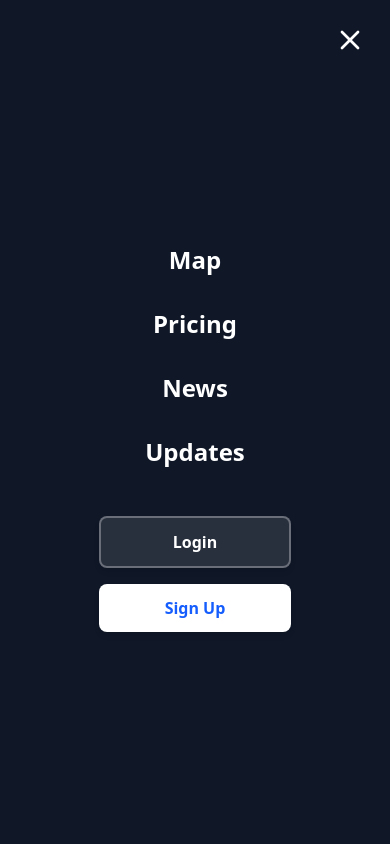
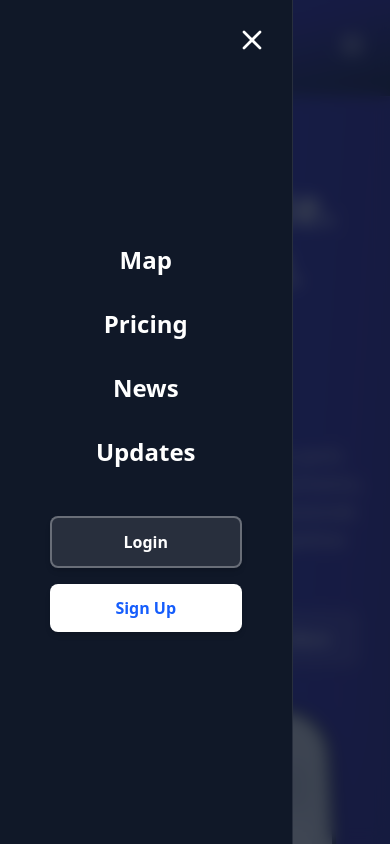
Before and after one commit to DanielVihorev/GearShare-Site, a React (Vite) app: page / in a window 390 px wide. Both pictures are taken after a click on the button 352 px from the left and 45 px from the top of the page. Shown: the top 844 px of the page. Built offline with nearby package versions, Linux system fonts and the light colour scheme; no server answers.

Commit message:
fix(layout): improve header stickiness and mobile menu transitions

```diff
--- a/src/App.tsx
+++ b/src/App.tsx
@@ -1,4 +1,4 @@
-import { BrowserRouter, Routes, Route } from "react-router-dom";
+import { createBrowserRouter, RouterProvider } from "react-router-dom";
 import { MainLayout } from "./layout/MainLayout";
 import { HomePage } from "./pages/HomePage";
 import { AuthPage } from "./pages/AuthPage";
@@ -19,41 +19,52 @@ import { SalesPage } from "./pages/SalesPage";
 import { BillingPage } from "./pages/BillingPage";
 import { ContactsPage } from "./pages/ContactsPage";
 
+// Create the router configuration as an array of objects
+const router = createBrowserRouter([
+  {
+    // Public routes are nested under the MainLayout
+    element: <MainLayout />,
+    children: [
+      { path: "/", element: <HomePage /> },
+      { path: "/map", element: <MapPage /> },
+      { path: "/news", element: <NewsPage /> },
+      { path: "/updates", element: <UpdatesPage /> },
+      { path: "/pricing", element: <PricingPage /> },
+      { path: "/login", element: <AuthPage /> },
+      { path: "/register", element: <AuthPage /> },
+      { path: "/contact", element: <ContactPage /> },
+      { path: "/faq", element: <FAQPage /> },
+      { path: "/privacy-policy", element: <PrivacyPolicyPage /> },
+      { path: "/terms-of-use", element: <TermsOfUsePage /> },
+    ],
+  },
+  {
+    // Protected routes are nested under the ProtectedRoute component
+    element: <ProtectedRoute />,
+    children: [
+      {
+        path: "/dashboard",
+        element: <DashboardLayout />,
+        children: [
+          { index: true, element: <DashboardPage /> },
+          { path: "orders", element: <OrdersPage /> },
+          { path: "sales", element: <SalesPage /> },
+          { path: "billing", element: <BillingPage /> },
+          { path: "contacts", element: <ContactsPage /> },
+        ],
+      },
+    ],
+  },
+  {
+    // A top-level route for the 404 page
+    path: "*",
+    element: <NotFoundPage />,
+  },
+]);
+
 function App() {
-  return (
-    <BrowserRouter>
-      <Routes>
-        {/* Public Routes with MainLayout */}
-        <Route element={<MainLayout />}>
-          <Route path='/' element={<HomePage />} />
-          <Route path='/map' element={<MapPage />} />
-          <Route path='/news' element={<NewsPage />} />
-          <Route path='/updates' element={<UpdatesPage />} />
-          <Route path='/pricing' element={<PricingPage />} />
-          <Route path='/login' element={<AuthPage />} />
-          <Route path='/register' element={<AuthPage />} />
-          <Route path='/contact' element={<ContactPage />} />
-          <Route path='/faq' element={<FAQPage />} />
-          <Route path='/privacy-policy' element={<PrivacyPolicyPage />} />
-          <Route path='/terms-of-use' element={<TermsOfUsePage />} />
-        </Route>
-
-        {/* Protected Dashboard Routes */}
-        <Route element={<ProtectedRoute />}>
-          <Route path='/dashboard' element={<DashboardLayout />}>
-            <Route index element={<DashboardPage />} />
-            <Route path='orders' element={<OrdersPage />} />
-            <Route path='sales' element={<SalesPage />} />
-            <Route path='billing' element={<BillingPage />} />
-            <Route path='contacts' element={<ContactsPage />} />
-          </Route>
-        </Route>
-
-        {/* Fallback Not Found Route */}
-        <Route path='*' element={<NotFoundPage />} />
-      </Routes>
-    </BrowserRouter>
-  );
+  // The App component now simply provides the router to the application
+  return <RouterProvider router={router} />;
 }
 
 export default App;
--- a/src/layout/DashboardLayout.tsx
+++ b/src/layout/DashboardLayout.tsx
@@ -1,5 +1,5 @@
 import React, { useState } from "react";
-import { NavLink, Outlet, Link } from "react-router-dom";
+import { NavLink, Outlet, Link, useNavigation } from "react-router-dom";
 import { useAuth } from "../hooks/useAuth";
 import {
   LayoutDashboardIcon,
@@ -64,6 +64,7 @@ const SidebarContent: React.FC<{ onLinkClick?: () => void }> = ({
 export const DashboardLayout: React.FC = () => {
   const { currentUser } = useAuth();
   const [isMobileMenuOpen, setIsMobileMenuOpen] = useState(false);
+  const navigation = useNavigation(); // Get the navigation state
 
   return (
     <div className='grid min-h-screen w-full md:grid-cols-[220px_1fr] lg:grid-cols-[280px_1fr]'>
@@ -118,6 +119,12 @@ export const DashboardLayout: React.FC = () => {
             <h1 className='text-lg font-semibold text-white'>
               Welcome, {currentUser?.displayName || "User"}!
             </h1>
+            {/* Add the loading indicator here */}
+            {navigation.state === "loading" && (
+              <div className='text-sm text-white/70 animate-pulse'>
+                Loading...
+              </div>
+            )}
           </div>
         </header>
         <main className='flex flex-1 flex-col gap-4 p-4 lg:gap-6 lg:p-6 bg-gray-900/20'>
--- a/src/layout/Header.tsx
+++ b/src/layout/Header.tsx
@@ -1,6 +1,8 @@
+// src/layout/Header.tsx
+
 import React, { useState } from "react";
 import { Link, useNavigate } from "react-router-dom";
-import { CogIcon, UserIcon, MenuIcon, XIcon } from "../components/icons"; // Import MenuIcon and XIcon
+import { CogIcon, UserIcon, MenuIcon, XIcon } from "../components/icons";
 import { Button } from "../components/ui/Button";
 import { useAuth } from "../hooks/useAuth";
 import { auth } from "../lib/firebaseAuth";
@@ -22,7 +24,9 @@ export const Header: React.FC = () => {
   };
 
   return (
-    <header className='py-5 relative z-10'>
+    // Use a React Fragment to return multiple top-level elements
+    <>
+      <header className='sticky top-0 z-30 py-5 bg-gradient-to-br from-blue-700 via-indigo-800 to-gray-900/80 backdrop-blur-lg border-b border-white/10'>
         <div className='container mx-auto px-6'>
           <nav className='flex justify-between items-center'>
             {/* Logo and Site Title */}
@@ -80,7 +84,9 @@ export const Header: React.FC = () => {
                       className='flex items-center gap-2 text-white font-semibold hover:text-white/80 transition-colors'
                     >
                       <UserIcon className='w-6 h-6' />
-                    <span>{currentUser.displayName || currentUser.email}</span>
+                      <span>
+                        {currentUser.displayName || currentUser.email}
+                      </span>
                     </Link>
                     <Button variant='secondary' onClick={handleLogout}>
                       Logout
@@ -101,18 +107,31 @@ export const Header: React.FC = () => {
 
             {/* Mobile Burger Menu Button */}
             <div className='md:hidden'>
-            <button onClick={() => setIsMenuOpen(true)} className='text-white'>
+              <button
+                onClick={() => setIsMenuOpen(true)}
+                className='text-white'
+              >
                 <MenuIcon className='w-7 h-7' />
               </button>
             </div>
           </nav>
         </div>
+      </header>
 
-      {/* Mobile Menu Panel */}
+      {/* Mobile Menu Panel (MOVED OUTSIDE HEADER) */}
       <div
-        className={`fixed inset-0 bg-gray-900 bg-opacity-90 backdrop-blur-sm z-50 transition-transform duration-300 ease-in-out md:hidden ${
-          isMenuOpen ? "translate-x-0" : "translate-x-full"
+        className={`fixed inset-0 z-40 md:hidden transition-opacity duration-300 ${
+          isMenuOpen ? "opacity-100" : "opacity-0 pointer-events-none"
         }`}
+        onClick={() => setIsMenuOpen(false)}
+      >
+        <div className='bg-gray-900/80 backdrop-blur-sm h-full' />
+      </div>
+      <div
+        className={`fixed top-0 left-0 h-full w-3/4 max-w-xs bg-gray-900 border-r border-white/10 z-50 md:hidden transition-transform duration-300 ease-in-out ${
+          isMenuOpen ? "translate-x-0" : "-translate-x-full"
+        }`}
+        onClick={(e) => e.stopPropagation()}
       >
         <div className='flex justify-end p-6'>
           <button onClick={() => setIsMenuOpen(false)} className='text-white'>
@@ -194,6 +213,6 @@ export const Header: React.FC = () => {
           </div>
         </div>
       </div>
-    </header>
+    </>
   );
 };
--- a/src/main.tsx
+++ b/src/main.tsx
@@ -2,7 +2,7 @@ import React from "react";
 import ReactDOM from "react-dom/client";
 import App from "./App.tsx";
 import "./index.css";
-import AuthProvider from "./context/AuthContext.tsx"; // Update this import path
+import AuthProvider from "./context/AuthContext.tsx";
 
 ReactDOM.createRoot(document.getElementById("root")!).render(
   <React.StrictMode>
```
Lines whose indentation alone changed are shown as unchanged.
